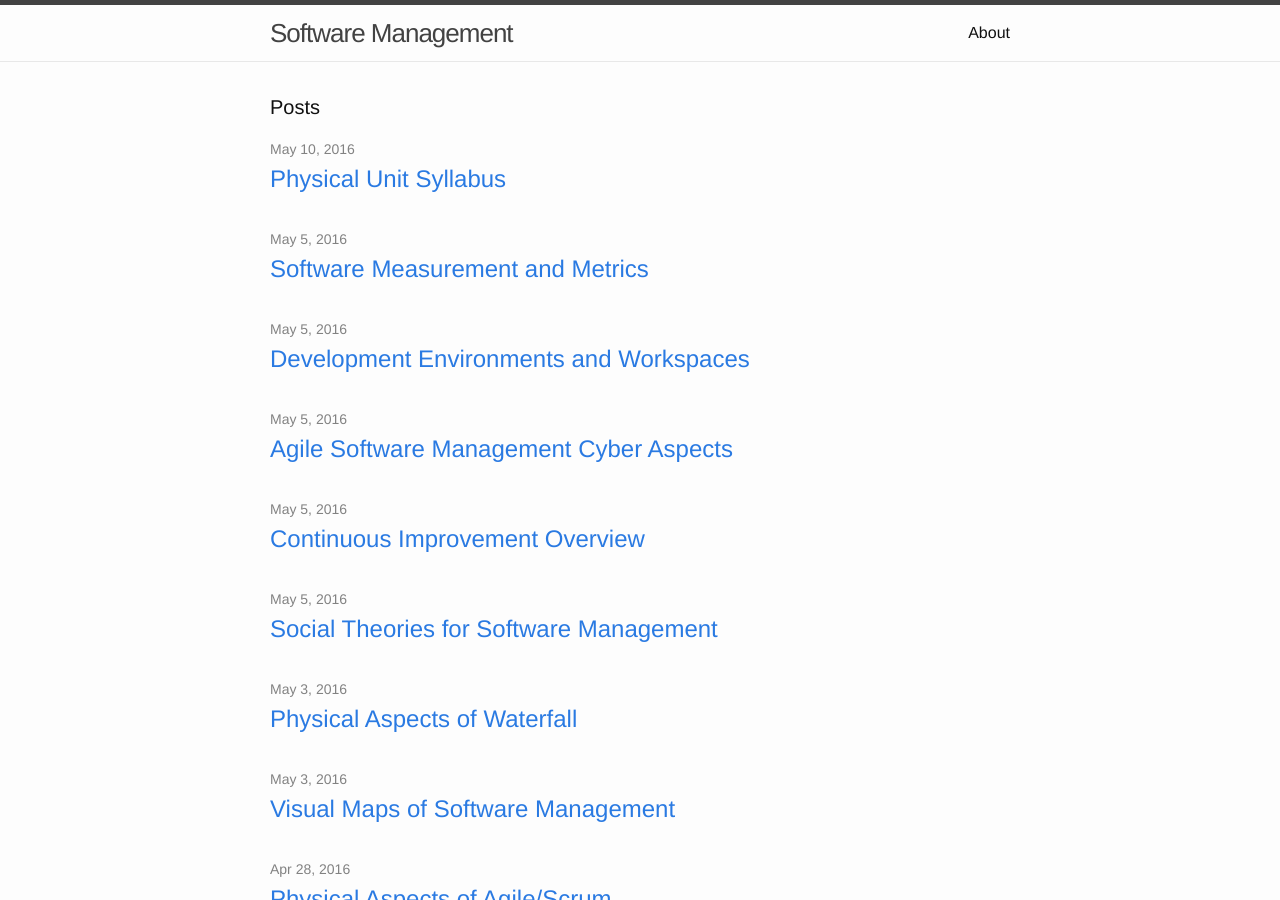
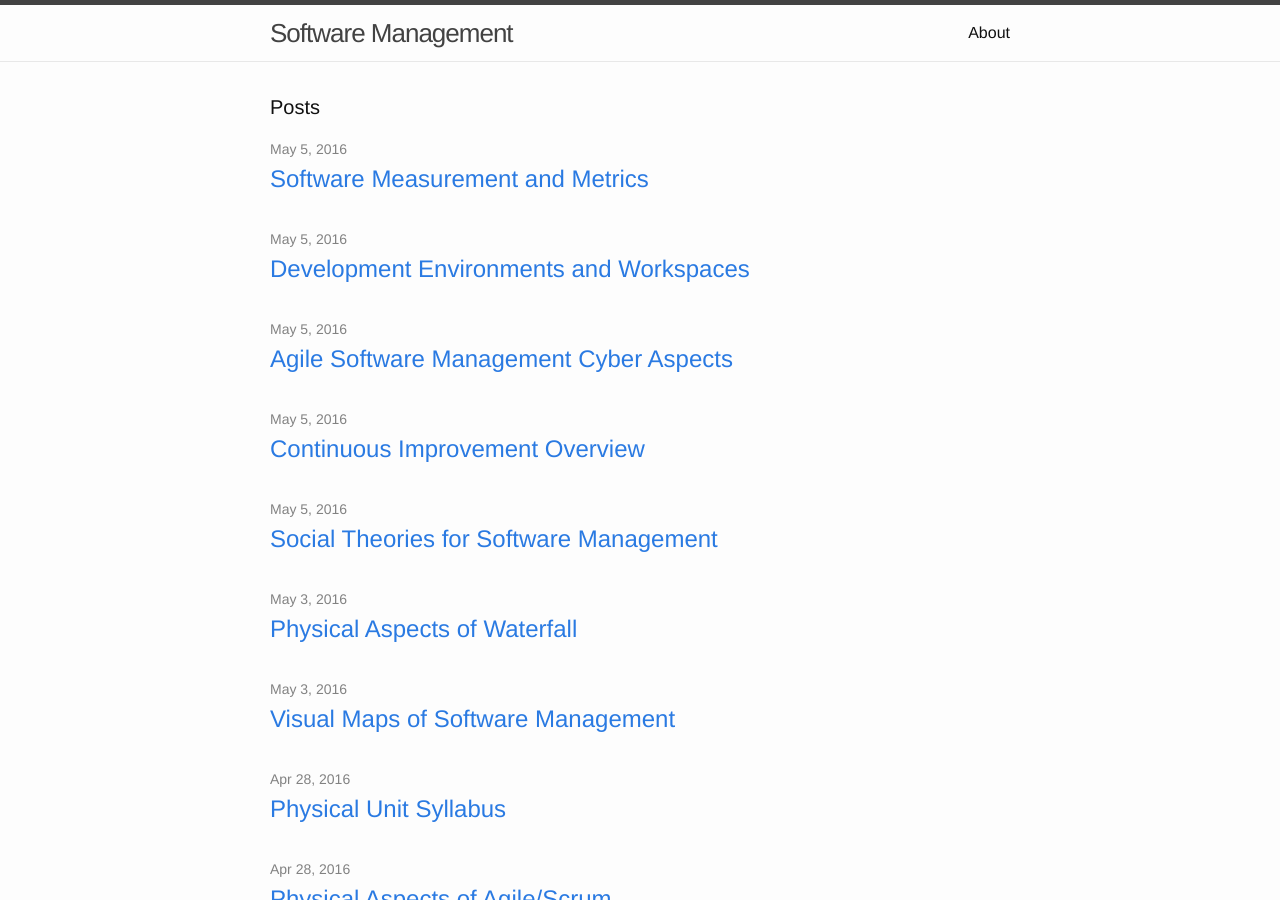
Before and after one commit to css566/css566.github.io, a Jekyll site: the page built from index.html, in a window 1280 px wide and 900 px high. Built offline with Jekyll 4.4.1, drawn with Linux system fonts in a browser that asks for light colours; comment, search, counter and statistics services are not loaded.

Commit message:
Update 2016-04-28-physical_syllabus.md

```diff
--- a/_posts/2016-04-28-physical_syllabus.md
+++ b/_posts/2016-04-28-physical_syllabus.md
@@ -1,7 +1,6 @@
 ---
 layout: post
 title: Physical Unit Syllabus
-date: 2016-05-10
 ---
 
 
```
